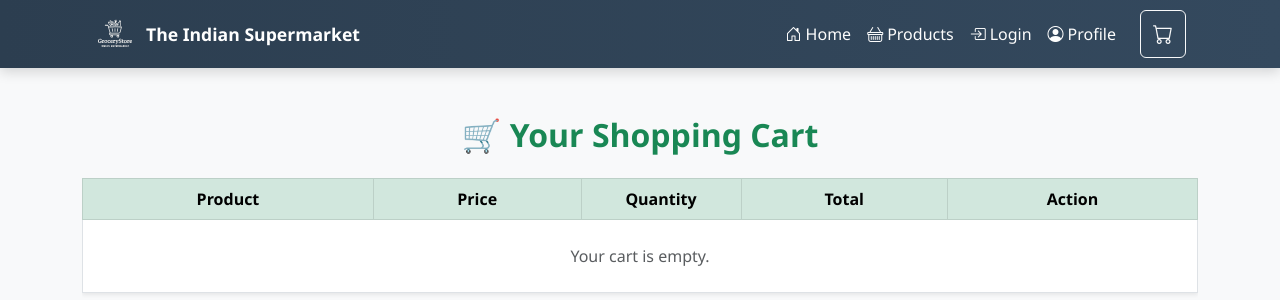
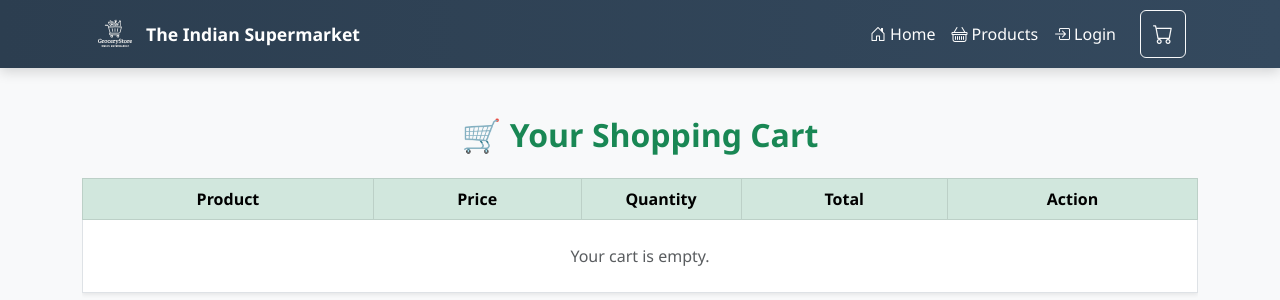
Before and after one commit to Kumar07-ghub/Capstone-Project, a PHP site: page /cart.php in a window 1280 px wide. Shown: the top 300 px of the page. Run offline with PHP 8.4, Linux system fonts and the light colour scheme.

Commit message:
Update header.php

```diff
--- a/includes/header.php
+++ b/includes/header.php
@@ -1,25 +1,30 @@
 <?php
+// Ensure session_start() is at the very beginning of the file, without any whitespace before it
 if (session_status() === PHP_SESSION_NONE) {
     session_start();
 }
+
+// Set up cart count and check if user is logged in
 $cart_count = isset($_SESSION['cart']) ? count($_SESSION['cart']) : 0;
+$current_page = basename($_SERVER['PHP_SELF']);  // Get the current page name (e.g., products.php)
+$is_admin_area = strpos($_SERVER['PHP_SELF'], '/admin/') !== false;  // Check if it's the admin area
 ?>
 
 <!DOCTYPE html>
 <html lang="en">
 <head>
-    <meta charset="UTF-8">
+    <meta charset="UTF-8" />
     <title>The Indian Supermarket</title>
-    <meta name="viewport" content="width=device-width, initial-scale=1">
-    <meta name="description" content="<?= htmlspecialchars($meta_description ?? 'Shop fresh groceries online including fruits, vegetables, and dairy delivered to your door.') ?>">
+    <meta name="viewport" content="width=device-width, initial-scale=1" />
+    <meta name="description" content="<?= htmlspecialchars($meta_description ?? 'Shop fresh groceries online including fruits, vegetables, and dairy delivered to your door.') ?>" />
+
     <!-- Bootstrap CSS -->
-    <link href="https://cdn.jsdelivr.net/npm/bootstrap@5.3.0/dist/css/bootstrap.min.css" rel="stylesheet">
+    <link href="https://cdn.jsdelivr.net/npm/bootstrap@5.3.0/dist/css/bootstrap.min.css" rel="stylesheet" />
+    <!-- Bootstrap Icons -->
+    <link href="https://cdn.jsdelivr.net/npm/bootstrap-icons@1.10.5/font/bootstrap-icons.css" rel="stylesheet" />
 
-    <!-- Bootstrap Icons -->
-    <link rel="stylesheet" href="https://cdn.jsdelivr.net/npm/bootstrap-icons@1.10.5/font/bootstrap-icons.css">
-
-    <!-- Custom CSS -->
-    <link rel="stylesheet" href="css/style.css">
+    <!-- Custom styles -->
+    <link rel="stylesheet" href="<?= $is_admin_area ? '../css/style.css' : 'css/style.css' ?>" />
 
     <style>
         .navbar {
@@ -32,7 +37,7 @@ $cart_count = isset($_SESSION['cart']) ? count($_SESSION['cart']) : 0;
         }
         .navbar-brand span {
             font-size: 1.1rem;
-            font-weight: bold;
+            font-weight: 700;
             color: #fff;
         }
         .nav-link {
@@ -40,7 +45,7 @@ $cart_count = isset($_SESSION['cart']) ? count($_SESSION['cart']) : 0;
             font-weight: 500;
             transition: color 0.3s ease;
         }
-        .nav-link:hover {
+        .nav-link:hover, .nav-link:focus {
             color: #ffd700 !important;
         }
         .cart-btn {
@@ -56,8 +61,8 @@ $cart_count = isset($_SESSION['cart']) ? count($_SESSION['cart']) : 0;
             color: #e74c3c;
             border-radius: 50%;
             padding: 3px 6px;
-            font-weight: bold;
-            box-shadow: 0 0 5px rgba(0,0,0,0.2);
+            font-weight: 700;
+            box-shadow: 0 0 5px rgba(0, 0, 0, 0.2);
         }
     </style>
 </head>
@@ -66,54 +71,102 @@ $cart_count = isset($_SESSION['cart']) ? count($_SESSION['cart']) : 0;
 <!-- Navigation Bar -->
 <nav class="navbar navbar-expand-lg navbar-dark sticky-top">
     <div class="container px-4">
-        <!-- Brand Logo & Name -->
-        <a class="navbar-brand d-flex align-items-center" href="index.php">
-            <img src="img/indian-supermarket-logo.svg" alt="Logo">
+        <!-- Brand / Logo -->
+        <a class="navbar-brand d-flex align-items-center" href="<?= $is_admin_area ? '../index.php' : 'index.php' ?>">
+            <img src="<?= $is_admin_area ? '../img/indian-supermarket-logo.svg' : 'img/indian-supermarket-logo.svg' ?>" alt="The Indian Supermarket Logo" />
             <span>The Indian Supermarket</span>
         </a>
 
-        <!-- Hamburger Menu -->
+        <!-- Hamburger toggle for mobile -->
         <button class="navbar-toggler" type="button" data-bs-toggle="collapse" data-bs-target="#navbarNavDropdown"
                 aria-controls="navbarNavDropdown" aria-expanded="false" aria-label="Toggle navigation">
             <span class="navbar-toggler-icon"></span>
         </button>
 
-        <!-- Navbar Links -->
+        <!-- Navigation Links -->
         <div class="collapse navbar-collapse justify-content-end" id="navbarNavDropdown">
             <ul class="navbar-nav align-items-lg-center me-3">
+                <?php if (!$is_admin_area): ?>
+                    <!-- Public site navigation -->
                     <li class="nav-item">
-                    <a class="nav-link" href="index.php"><i class="bi bi-house-door me-1"></i>Home</a>
+                        <a class="nav-link <?= $current_page === 'index.php' ? 'active' : '' ?>" href="index.php">
+                            <i class="bi bi-house-door me-1"></i>Home
+                        </a>
                     </li>
                     <li class="nav-item">
-                    <a class="nav-link" href="products.php"><i class="bi bi-basket me-1"></i>Products</a>
-                </li>
-               <?php if (isset($_SESSION['user'])): ?>
-    <!-- If user is logged in -->
-    <li class="nav-item">
-        <a class="nav-link" href="user_profile.php"><i class="bi bi-person-circle me-1"></i><?= htmlspecialchars($_SESSION['user']['name']) ?></a>
-    </li>
-    <li class="nav-item">
-        <a href="logout.php" class="btn btn-outline-danger ms-lg-2">🚪 Logout</a>
-    </li>
-<?php else: ?>
-    <!-- If user is not logged in -->
-    <li class="nav-item">
-        <a class="nav-link" href="login.php"><i class="bi bi-box-arrow-in-right me-1"></i>Login</a>
+                        <a class="nav-link <?= $current_page === 'products.php' ? 'active' : '' ?>" href="products.php">
+                            <i class="bi bi-basket me-1"></i>Products
+                        </a>
                     </li>
                 <?php endif; ?>
 
+                <?php if (isset($_SESSION['user'])): ?>
+                    <?php if (!$is_admin_area): ?>
+                        <!-- User profile link for normal users -->
                         <li class="nav-item">
-                    <a class="nav-link" href="user_profile.php"><i class="bi bi-person-circle me-1"></i>Profile</a>
+                            <a class="nav-link" href="user_profile.php" title="Profile">
+                                <i class="bi bi-person-circle me-1"></i><?= htmlspecialchars($_SESSION['user']['name']) ?>
+                            </a>
                         </li>
+                    <?php endif; ?>
+
+                    <?php if ($_SESSION['user']['role'] === 'admin'): ?>
+                        <?php if ($is_admin_area): ?>
+                            <!-- Admin area navigation -->
+                            <li class="nav-item">
+                                <a class="nav-link" href="admin_dashboard.php"><i class="bi bi-ui-checks-grid me-1"></i>Dashboard</a>
+                            </li>
+                            <li class="nav-item">
+                                <a class="nav-link" href="admin_users.php"><i class="bi bi-person-lines-fill me-1"></i>Manage Users</a>
+                            </li>
+                            <li class="nav-item">
+                                <a class="nav-link" href="admin_orders.php"><i class="bi bi-file-earmark-ruled me-1"></i>Manage Orders</a>
+                            </li>
+                            <li class="nav-item">
+                                <a class="nav-link" href="admin_products.php"><i class="bi bi-boxes me-1"></i>Manage Products</a>
+                            </li>
+                            <li class="nav-item">
+                                <a href="../index.php" class="btn btn-secondary ms-2">Go to Normal Site</a>
+                            </li>
+                        <?php else: ?>
+                            <!-- Quick link to admin dashboard for normal site admin -->
+                            <li class="nav-item">
+                                <a href="admin/admin_dashboard.php" class="btn btn-warning ms-2">Go to Admin Dashboard</a>
+                            </li>
+                        <?php endif; ?>
+                    <?php endif; ?>
+
+                    <!-- Logout button -->
+                    <li class="nav-item">
+                        <a href="<?= $is_admin_area ? '../logout.php' : 'logout.php' ?>" class="btn btn-outline-danger ms-lg-2" title="Logout">
+                            <i class="bi bi-box-arrow-right me-1"></i>Logout
+                        </a>
+                    </li>
+                <?php else: ?>
+                    <!-- Guest users see login -->
+                    <li class="nav-item">
+                        <a class="nav-link <?= $current_page === 'login.php' ? 'active' : '' ?>" href="login.php">
+                            <i class="bi bi-box-arrow-in-right me-1"></i>Login
+                        </a>
+                    </li>
+                <?php endif; ?>
             </ul>
 
-            <!-- Cart Button -->
-            <a href="cart.php" class="btn btn-outline-light cart-btn">
+            <!-- Cart Button: Only on non-admin pages -->
+            <?php if (!$is_admin_area): ?>
+                <a href="cart.php" class="btn btn-outline-light cart-btn position-relative" aria-label="View Cart">
                     <i class="bi bi-cart fs-5"></i>
                     <?php if ($cart_count > 0): ?>
-                    <span class="cart-badge"><?= $cart_count ?></span>
+                        <span class="cart-badge" aria-live="polite" aria-atomic="true"><?= $cart_count ?></span>
                     <?php endif; ?>
                 </a>
+            <?php endif; ?>
         </div>
     </div>
 </nav>
+
+<!-- Bootstrap JS Bundle with Popper (for navbar toggle) -->
+<script src="https://cdn.jsdelivr.net/npm/bootstrap@5.3.0/dist/js/bootstrap.bundle.min.js"></script>
+
+</body>
+</html>
```
Lines whose indentation alone changed are shown as unchanged.
